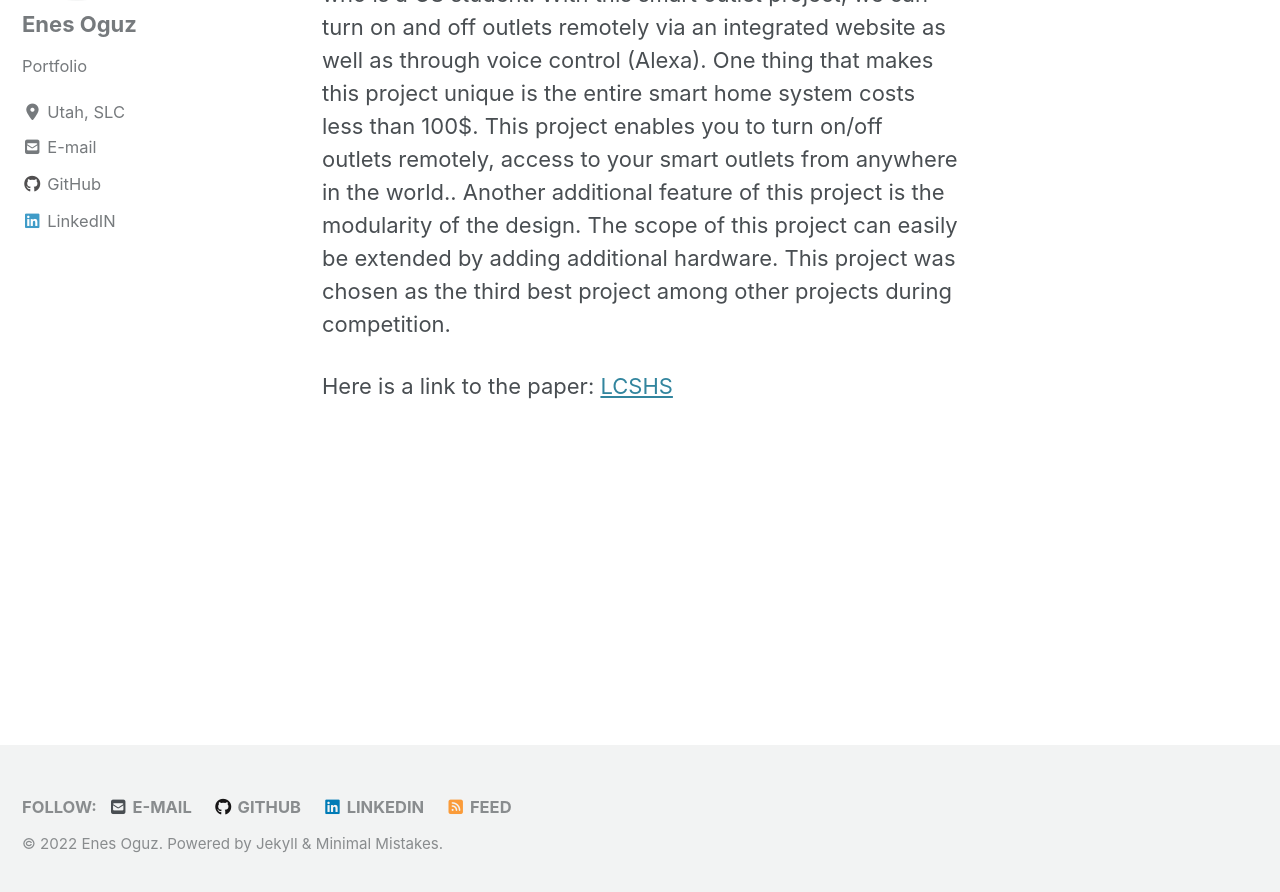
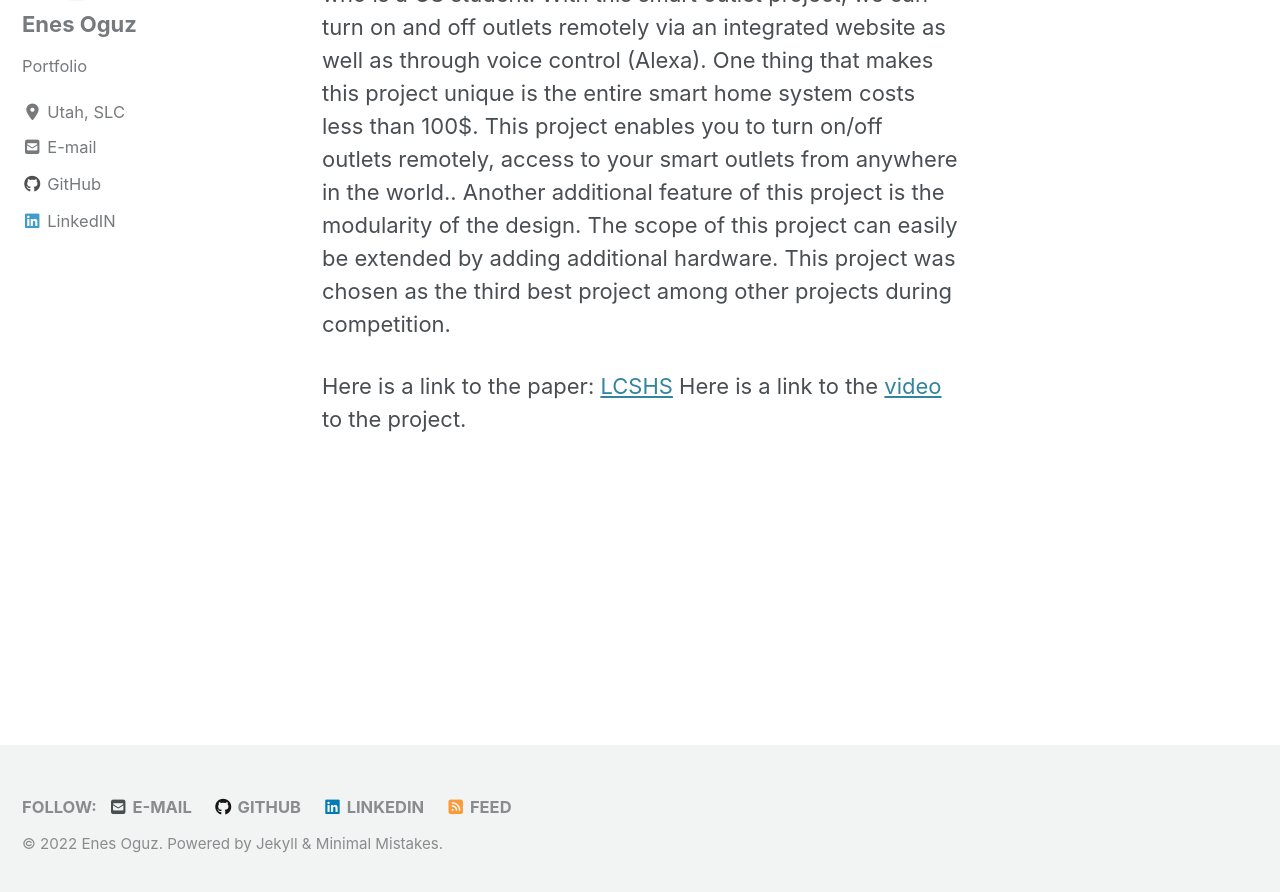
Before and after one commit to eneso/eneso.github.io, a Jekyll site: the page built from _posts/2020-07-07-modular_lowcost_smarthome.md, in a window 1280 px wide and 900 px high, scrolled down 222 px. Shown: the top 892 px of the window. Built offline with Jekyll 4.4.1, drawn with Linux system fonts in a browser that asks for light colours; cached includes are drawn as plain includes; nearby versions of some CDN libraries.

Commit message:
Adding smart outlet project video.

```diff
--- a/_posts/2020-07-07-modular_lowcost_smarthome.md
+++ b/_posts/2020-07-07-modular_lowcost_smarthome.md
@@ -11,3 +11,4 @@ layout: archive
 Worked on a low cost smart home project with Lam Cao, who is a CS student. With this smart outlet project, we can turn on and off outlets remotely via an integrated website as well as through voice control (Alexa). One thing that makes this project unique is the entire smart home system costs less than 100$. This project enables you to turn on/off outlets remotely, access to your smart outlets from anywhere in the world.. Another additional feature of this project is the modularity of the design. The scope of this project can easily be extended by adding additional hardware. This project was chosen as the third best project among other projects during competition.
 
 Here is a link to the paper: [LCSHS](https://drive.google.com/file/d/1_RCBg3ggLKyczFB1w9pwh6tol0JKbEio/view?usp=sharing)
+Here is a link to the [video](https://youtu.be/pS99gFZ7Le4) to the project.
```
